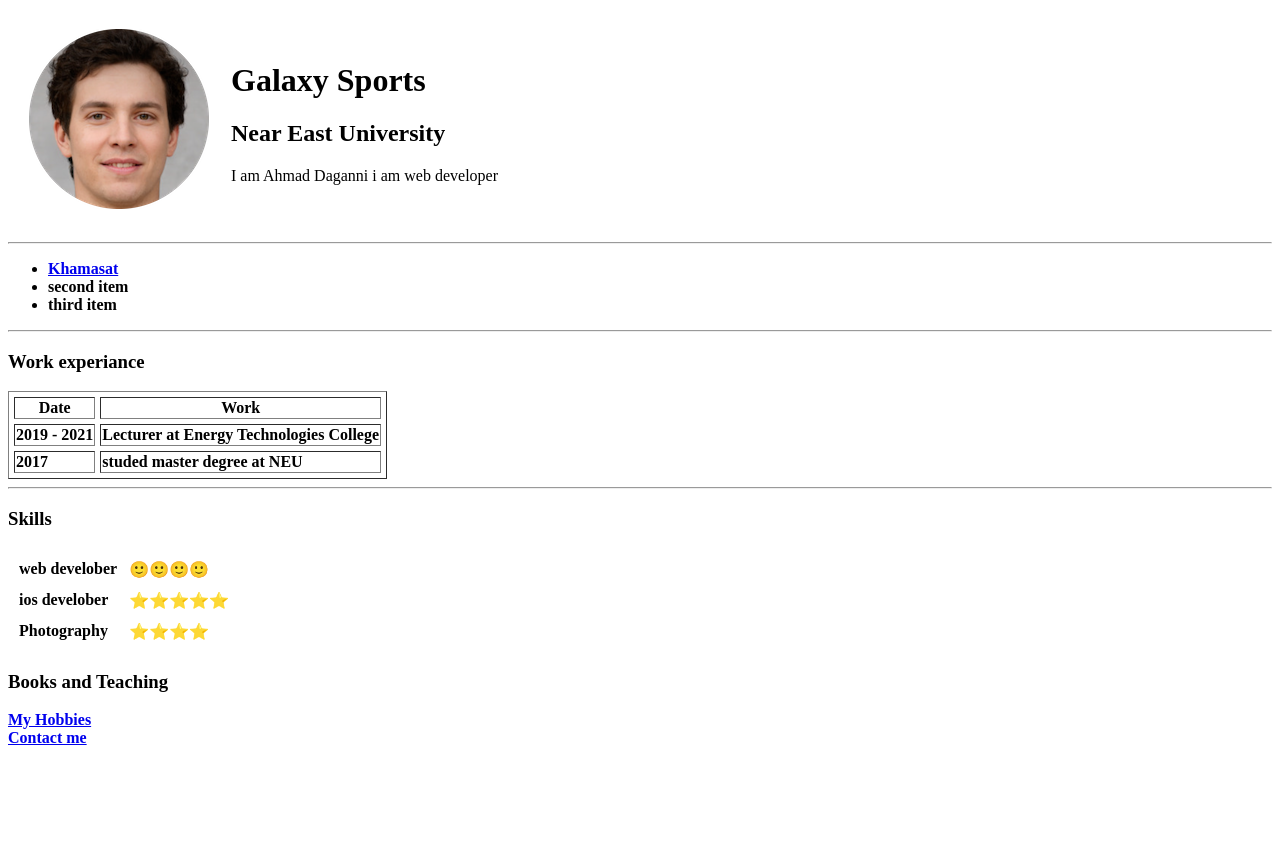
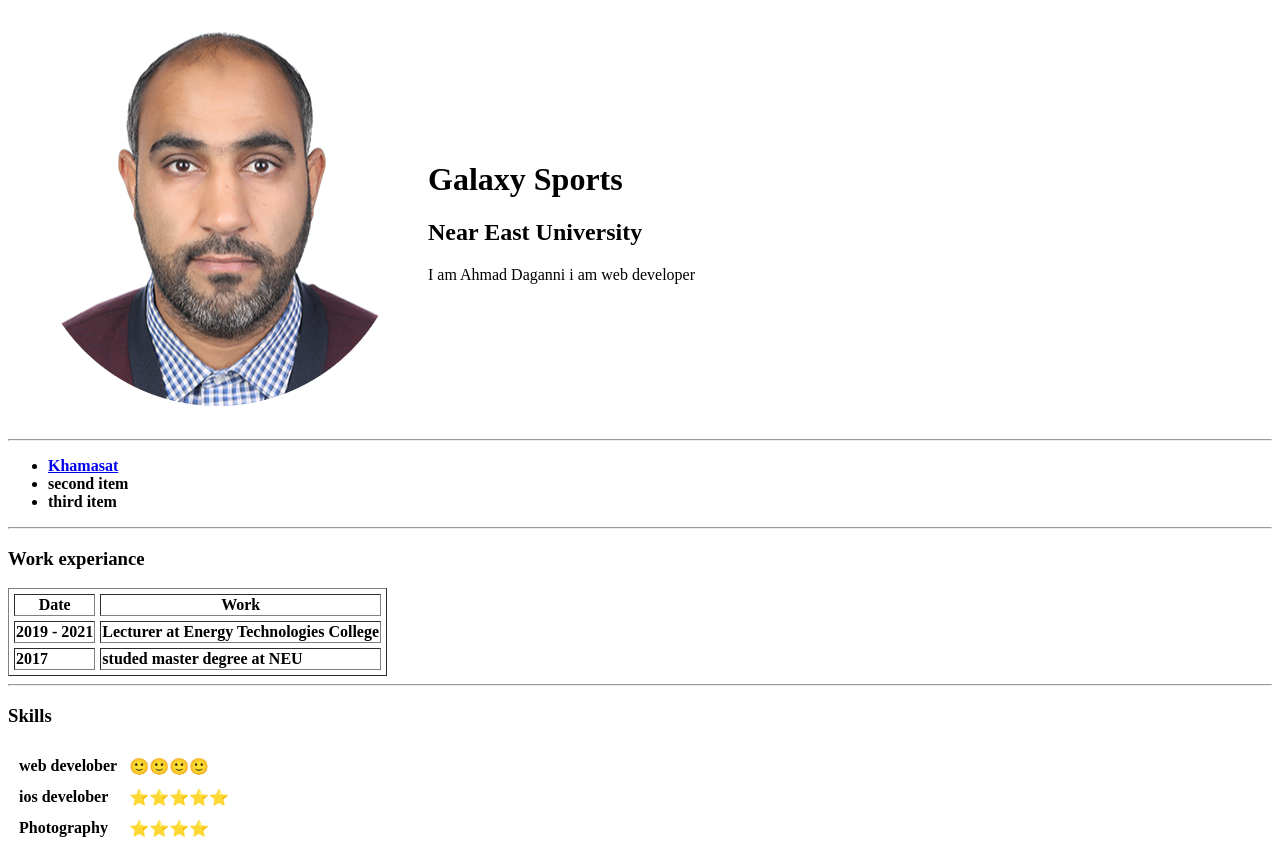
Before and after one commit to Daganni/CV, a plain HTML site: page index.html in a window 1280 px wide. Shown: the top 852 px of the page. Before the commit the page ends 800 px from the top, so only its background shows below. Drawn offline with Linux system fonts and the light colour scheme.

Commit message:
Add files via upload

```diff
--- a/index.html
+++ b/index.html
@@ -7,7 +7,7 @@
 <body>
   <table cellspacing="20">
     <tr>
-      <td><img src="photo/a12.png" alt="Galaxy tv profile"></td>
+      <td><img src="photo/ahmad.png" alt="Galaxy tv profile"></td>
       <td><h1>Galaxy Sports</h1>
         <p><h2><strong>Near East University</strong></h2></p>
         <p>I am Ahmad Daganni i am web developer</p></td>
```
